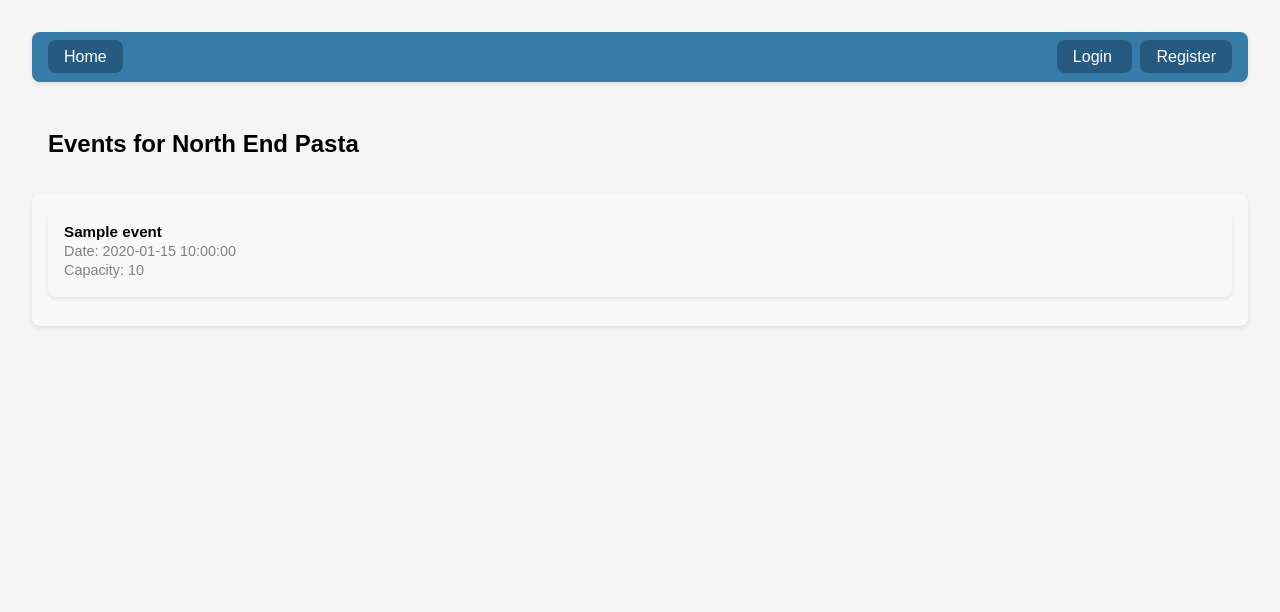
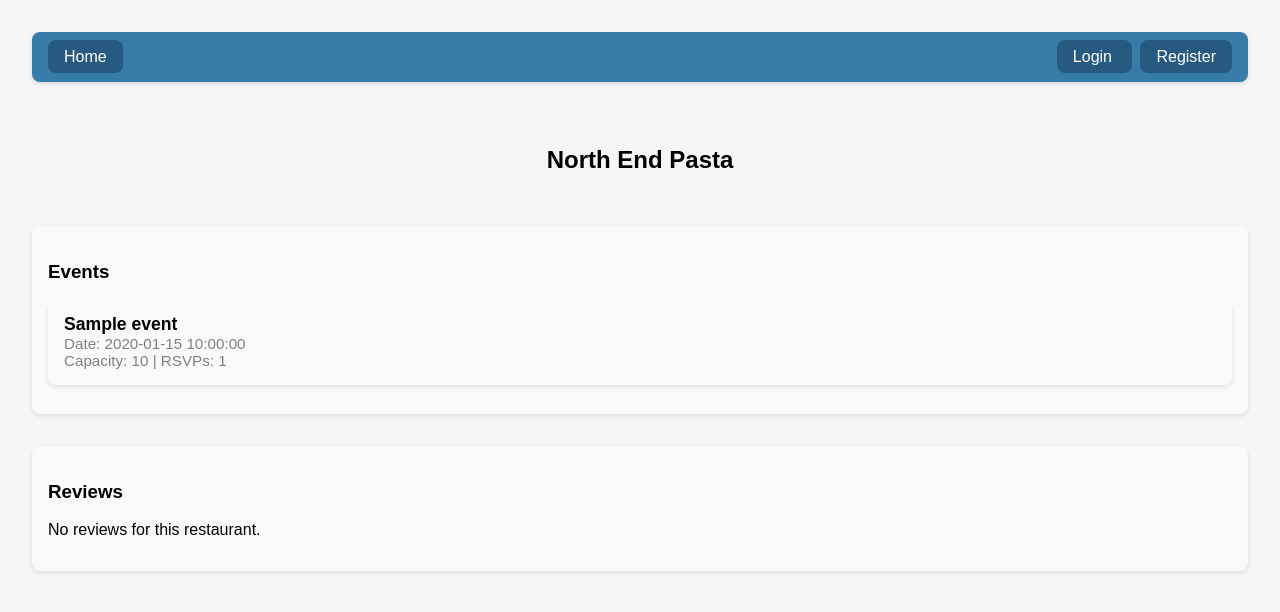
Before and after one commit to Shameer-Ahmad/Databases, a Flask app: page /restaurants/restaurant/1 in a window 1280 px wide. Shown: the top 612 px of the page. Run offline with Flask 3, Linux system fonts and the light colour scheme; data comes from the database, SQL or seed files in the repository; tables that the repository leaves empty hold one stand-in row (values such as "Sample post"); data that the repository does not hold is empty.

Commit message:
final fixes to view reviews on both owner and customer side

```diff
--- a/P3/schema.sql
+++ b/P3/schema.sql
@@ -42,12 +42,14 @@
 DROP TABLE IF EXISTS review;
 
 CREATE TABLE review (
-    user_id TEXT,
-    date_time DATETIME,
+    review_id INTEGER PRIMARY KEY AUTOINCREMENT,
+    user_id INTEGER NOT NULL,
+    restaurant_id INTEGER NOT NULL,
+    date_time DATETIME NOT NULL,
     text TEXT,
     score REAL CHECK (score BETWEEN 0.0 AND 5.0),
-    PRIMARY KEY (user_id, date_time),
-    FOREIGN KEY (user_id) REFERENCES user(user_id)
+    FOREIGN KEY (user_id) REFERENCES user(user_id) ON DELETE CASCADE,
+    FOREIGN KEY (restaurant_id) REFERENCES restaurant(restaurant_id) ON DELETE CASCADE
 );
 
 CREATE TABLE event (
--- a/P3/website/__init__.py
+++ b/P3/website/__init__.py
@@ -4,6 +4,7 @@
     app = Flask(__name__)
     app.secret_key = "mysecretkey"
     app.config['VERIFICATION_CODE'] = "foodies"
+    app.config['SECRET_KEY'] = 'secretkey'
 
     from .views import views
     from .auth import auth
--- a/P3/website/restaurants.py
+++ b/P3/website/restaurants.py
@@ -1,6 +1,7 @@
 
 from flask import Blueprint, session, request, jsonify, render_template, redirect, url_for
 from website.db import get_db_connection
+from datetime import datetime
 
 
 restaurants = Blueprint("restaurants", __name__)
@@ -73,11 +74,30 @@
         """, (id,)
     ).fetchall()
 
-    # Map RSVP counts to event IDs for quick lookup
     rsvp_dict = {rsvp["event_ID"]: rsvp["rsvp_count"] for rsvp in rsvp_counts}
 
-    cursor.close()
-    conn.close()
+    # Fetch reviews for the restaurant
+    reviews = cursor.execute("""
+        SELECT r.text, r.score, r.date_time, u.username
+        FROM review r
+        JOIN user u ON r.user_id = u.user_id
+        WHERE r.restaurant_id = ?
+        ORDER BY r.date_time DESC
+    """, (id,)).fetchall()
+
+    # Format review dates
+    reviews_list = []
+    for review in reviews:
+        date_obj = datetime.strptime(review["date_time"], "%Y-%m-%d %H:%M:%S.%f")
+        day = date_obj.day
+        suffix = 'th' if 10 <= day <= 20 else {1: 'st', 2: 'nd', 3: 'rd'}.get(day % 10, 'th')
+        formatted_date = date_obj.strftime(f"%B {day}{suffix}, %Y")
+        reviews_list.append({
+            "username": review["username"],
+            "text": review["text"],
+            "score": review["score"],
+            "formatted_date": formatted_date
+        })
 
     # Construct the events list with RSVP counts included
     events_list = [
@@ -91,8 +111,10 @@
         for event in events
     ]
 
-    return render_template("restaurant_detail.html", restaurant=restaurant, events=events_list)
+    cursor.close()
+    conn.close()
 
+    return render_template("restaurant_detail.html", restaurant=restaurant, events=events_list, reviews=reviews_list)
 @restaurants.route("/create", methods=["GET"])
 def create_restaurant_form():
     # Check if user is logged in
--- a/P3/website/templates/landing.html
+++ b/P3/website/templates/landing.html
@@ -37,7 +37,7 @@
                         <textarea name="text" placeholder="Write your review..." rows="2" cols="40" required></textarea><br>
                         <label for="score">Score:</label>
                         <input type="number" name="score" min="0" max="5" step="0.1" required>
-                        <input type="hidden" name="restaurant_name" value="{{ restaurant['restaurant_name'] }}">
+                        <input type="hidden" name="restaurant_id" value="{{ restaurant['restaurant_id'] }}">
                         <button type="submit">Submit Review</button>
                     </form>
                 </div>
--- a/P3/website/templates/restaurant_detail.html
+++ b/P3/website/templates/restaurant_detail.html
@@ -4,7 +4,7 @@
     <meta charset="UTF-8">
     <meta http-equiv="X-UA-Compatible" content="IE=edge">
     <meta name="viewport" content="width=device-width, initial-scale=1.0">
-    <title>Restaurant Events</title>
+    <title>{{ restaurant['restaurant_name'] }} - Events and Reviews</title>
     <link href="{{ url_for('static', filename='style.css') }}" rel="stylesheet">
 </head>
 <body>
@@ -43,43 +43,49 @@
     </div>
 </div>
 
-<!-- Header Section with "Add Event" Button (Only for Owners) -->
-<div style="display: flex; justify-content: space-between; align-items: center; padding: 0 1rem; margin-bottom: 1rem;">
-    <h2 style="text-align: left; color: #000;">Events for {{ restaurant['restaurant_name'] }}</h2>
-
-    {% if user and user['role'] == 'owner' and user['user_id'] == restaurant['user_id'] %}
-    <a href="{{ url_for('events.create_event', restaurant_id=restaurant['restaurant_id']) }}"
-        style="background-color: #28a745; color: #fff; padding: 0.5rem 1rem; border-radius: 8px; text-decoration: none;">
-        Add Event
-    </a>
-    {% endif %}
+<!-- Header Section - Only Restaurant Name -->
+<div style="padding: 1rem; margin-bottom: 1rem; text-align: center;">
+    <h2>{{ restaurant['restaurant_name'] }}</h2>
 </div>
 
 <!-- Events Section (Visible to Everyone) -->
-<div class="manage-restaurants-list">
+<div class="manage-restaurants-list" style="margin-bottom: 2rem;">
+    <h3>Events</h3>
     {% if events %}
         <ul style="list-style-type: none; padding: 0; margin: 0;">
             {% for event in events %}
             <li style="background-color: #f9f9f9; padding: 0.8rem 1rem; border-radius: 8px; margin-bottom: 0.8rem; box-shadow: 0 2px 4px rgba(0, 0, 0, 0.1); display: flex; align-items: center;">
-                <div style="flex-grow: 1; text-align: left;">
-                    <div style="font-weight: bold; margin-bottom: 0.2rem;">{{ event['event_name'] }}</div>
-                    <div style="font-size: 0.9rem; color: gray;">Date: {{ event['date_time'] }}</div>
-                    <div style="font-size: 0.9rem; color: gray;">Capacity: {{ event['capacity'] }}</div>
+                <div style="flex-grow: 1;">
+                    <strong>{{ event['event_name'] }}</strong><br>
+                    <span style="color: gray;">Date: {{ event['date_time'] }}</span><br>
+                    <span style="color: gray;">Capacity: {{ event['capacity'] }} | RSVPs: {{ event['rsvp_count'] }}</span>
                 </div>
-
-                <!-- Delete Button (Only for Owners) -->
-                {% if user and user['role'] == 'owner' and user['user_id'] == restaurant['user_id'] %}
-                <form action="{{ url_for('events.delete_event', event_id=event['event_ID']) }}" method="POST" style="margin-left: auto;">
-                    <button type="submit" style="background-color: #dc3545; color: #fff; padding: 0.5rem 1rem; border: none; border-radius: 8px; cursor: pointer;">
-                        Delete
-                    </button>
-                </form>
-                {% endif %}
             </li>
             {% endfor %}
         </ul>
     {% else %}
-        <p style="text-align: left; color: #000; margin-left: 1rem;">No events for this restaurant.</p>
+        <p>No events for this restaurant.</p>
+    {% endif %}
+</div>
+
+<!-- Reviews Section (Same Style as Events) -->
+<div class="manage-restaurants-list">
+    <h3>Reviews</h3>
+    {% if reviews %}
+        <ul style="list-style-type: none; padding: 0; margin: 0;">
+            {% for review in reviews %}
+            <li style="background-color: #f9f9f9; padding: 0.8rem 1rem; border-radius: 8px; margin-bottom: 0.8rem; box-shadow: 0 2px 4px rgba(0, 0, 0, 0.1); display: flex; align-items: center;">
+                <div style="flex-grow: 1;">
+                    <strong>{{ review['username'] }}</strong><br>
+                    <span style="color: gray;">Date: {{ review['formatted_date'] }}</span><br>
+                    <span style="color: gray;">Score: {{ review['score'] }}/5</span>
+                    <p>{{ review['text'] }}</p>
+                </div>
+            </li>
+            {% endfor %}
+        </ul>
+    {% else %}
+        <p>No reviews for this restaurant.</p>
     {% endif %}
 </div>
 
```
Also changed, not shown: P3/website/reviews.py (+18 -7 lines).
